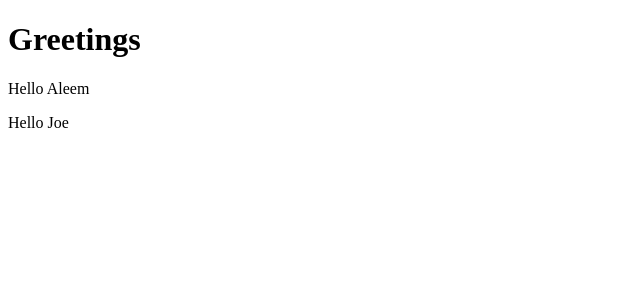
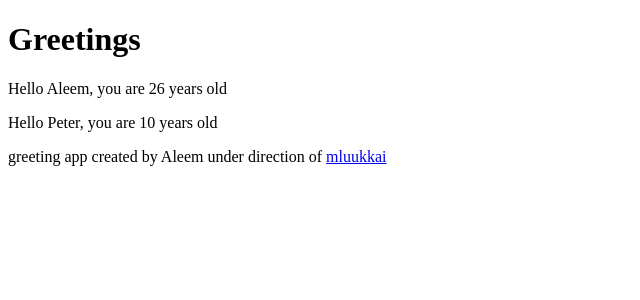
Before and after one commit to aleemer/fullstackopen, a React (Vite) app in the folder part1/part1/: page / in a window 1280 px wide. Shown: the top 300 px of the page, without its empty margins (0-640 px from the left). Built offline with nearby package versions, Linux system fonts and the light colour scheme.

Commit message:
Added footer.

```diff
--- a/part1/part1/src/App.jsx
+++ b/part1/part1/src/App.jsx
@@ -2,17 +2,29 @@
 const Hello = (props) => {
   return (
     <div>
-      <p> Hello {props.name} </p>
+      <p> Hello {props.name}, you are {props.age} years old </p>
+    </div>
+  )
+}
+
+const Footer = () => {
+  return (
+    <div>
+      greeting app created by Aleem under direction of <a href="https://github/mluukkai">mluukkai</a>
     </div>
   )
 }
 
 const App = () => {
+  const name = 'Peter';
+  const age = 10;
+
   return (
     <div>
       <h1>Greetings</h1>
-      <Hello name={'Aleem'}/>
-      <Hello name={'Joe'}/>
+      <Hello name={'Aleem'} age={26}/>
+      <Hello name={name} age={age}/>
+      <Footer />
     </div>
   )
 }
```
Also changed, not shown: part1/part1/.eslintrc.cjs.
